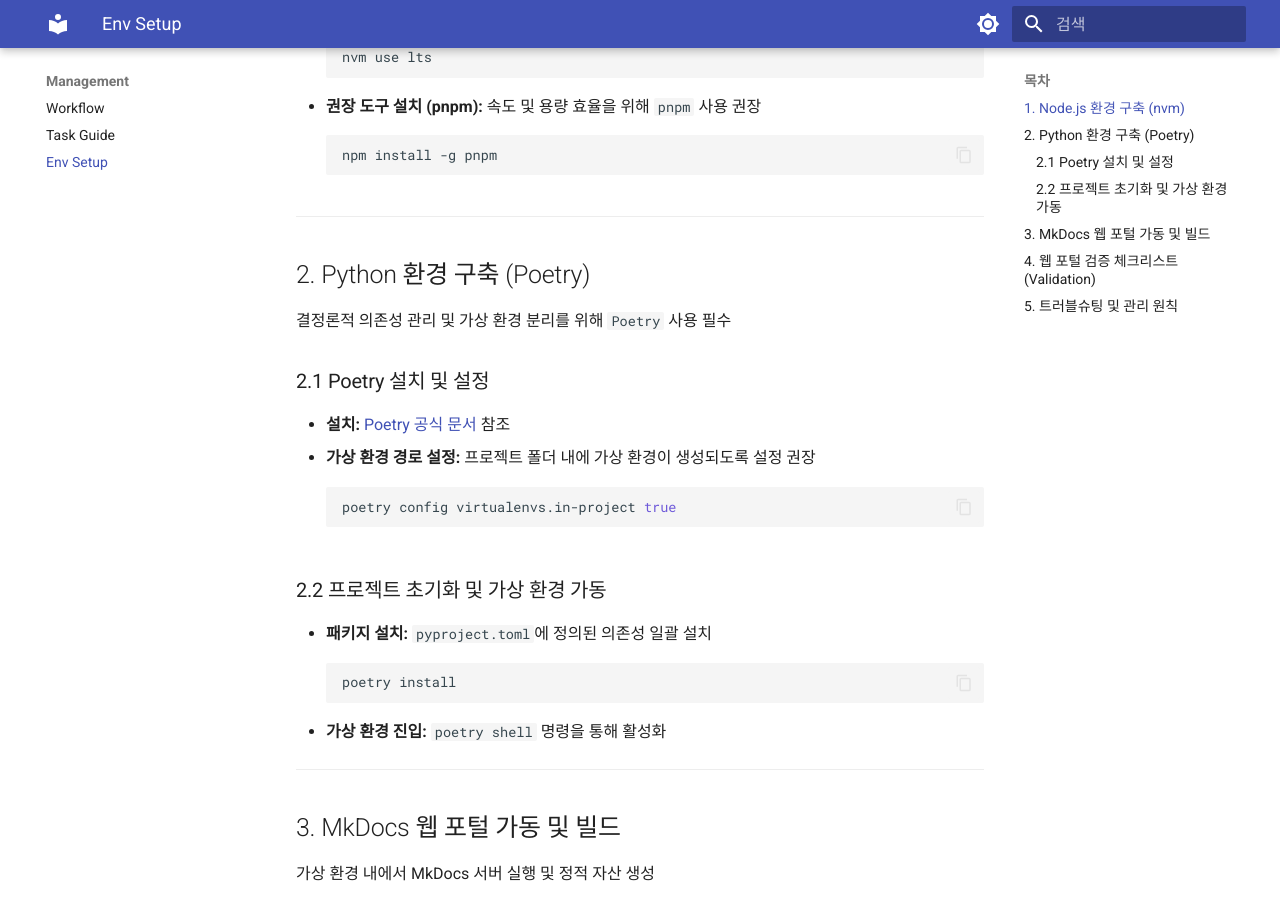
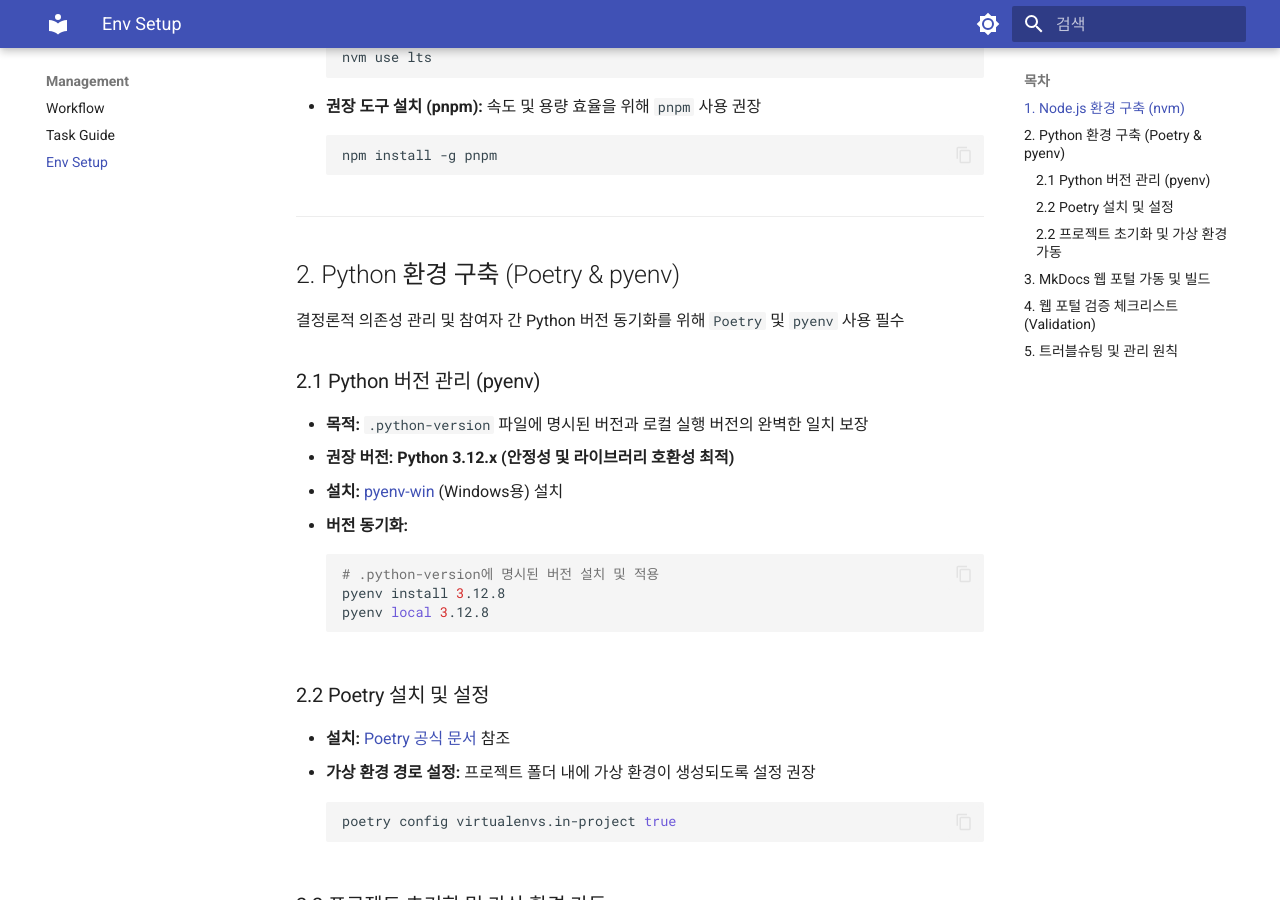
Before and after one commit to ksj686/cloud_infra, an MkDocs documentation site: the page built from docs/ENVIRONMENT_SETUP.md, in a window 1280 px wide and 900 px high, scrolled down 513 px. Built offline with MkDocs 1.6.1 and Material for MkDocs 9.7.7, drawn with Linux system fonts in a browser that asks for light colours.

Commit message:
refactor: pyenv 및 .python-version 도입을 통한 Python 버전 동기화  - 참여자 간 실행 버전 일치를 위해 .python-version 파일 추가  - ENVIRONMENT_SETUP.md 내 pyenv 활용 지침 보완

````diff
--- a/docs/ENVIRONMENT_SETUP.md
+++ b/docs/ENVIRONMENT_SETUP.md
@@ -21,10 +21,21 @@
 
 ---
 
-## 2. Python 환경 구축 (Poetry)
-결정론적 의존성 관리 및 가상 환경 분리를 위해 `Poetry` 사용 필수
+## 2. Python 환경 구축 (Poetry & pyenv)
+결정론적 의존성 관리 및 참여자 간 Python 버전 동기화를 위해 `Poetry` 및 `pyenv` 사용 필수
 
-### 2.1 Poetry 설치 및 설정
+### 2.1 Python 버전 관리 (pyenv)
+- **목적:** `.python-version` 파일에 명시된 버전과 로컬 실행 버전의 완벽한 일치 보장
+- **권장 버전:** **Python 3.12.x (안정성 및 라이브러리 호환성 최적)**
+- **설치:** [pyenv-win](https://github.com/pyenv-win/pyenv-win) (Windows용) 설치
+- **버전 동기화:**
+    ```bash
+    # .python-version에 명시된 버전 설치 및 적용
+    pyenv install 3.12.8
+    pyenv local 3.12.8
+    ```
+
+### 2.2 Poetry 설치 및 설정
 - **설치:** [Poetry 공식 문서](https://python-poetry.org/docs/#installation) 참조
 - **가상 환경 경로 설정:** 프로젝트 폴더 내에 가상 환경이 생성되도록 설정 권장
     ```bash
````
Also changed, not shown: 1 other file.
